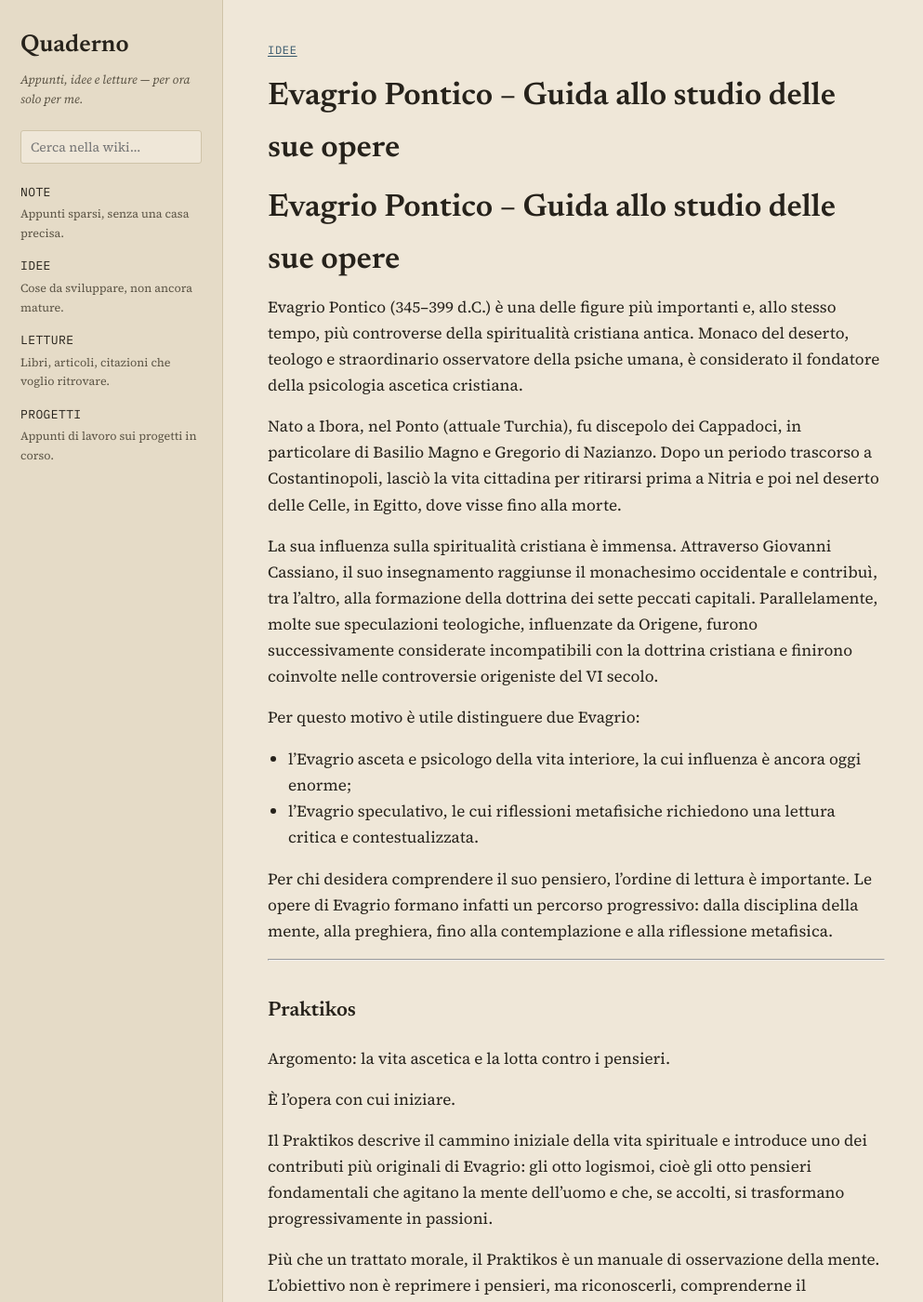
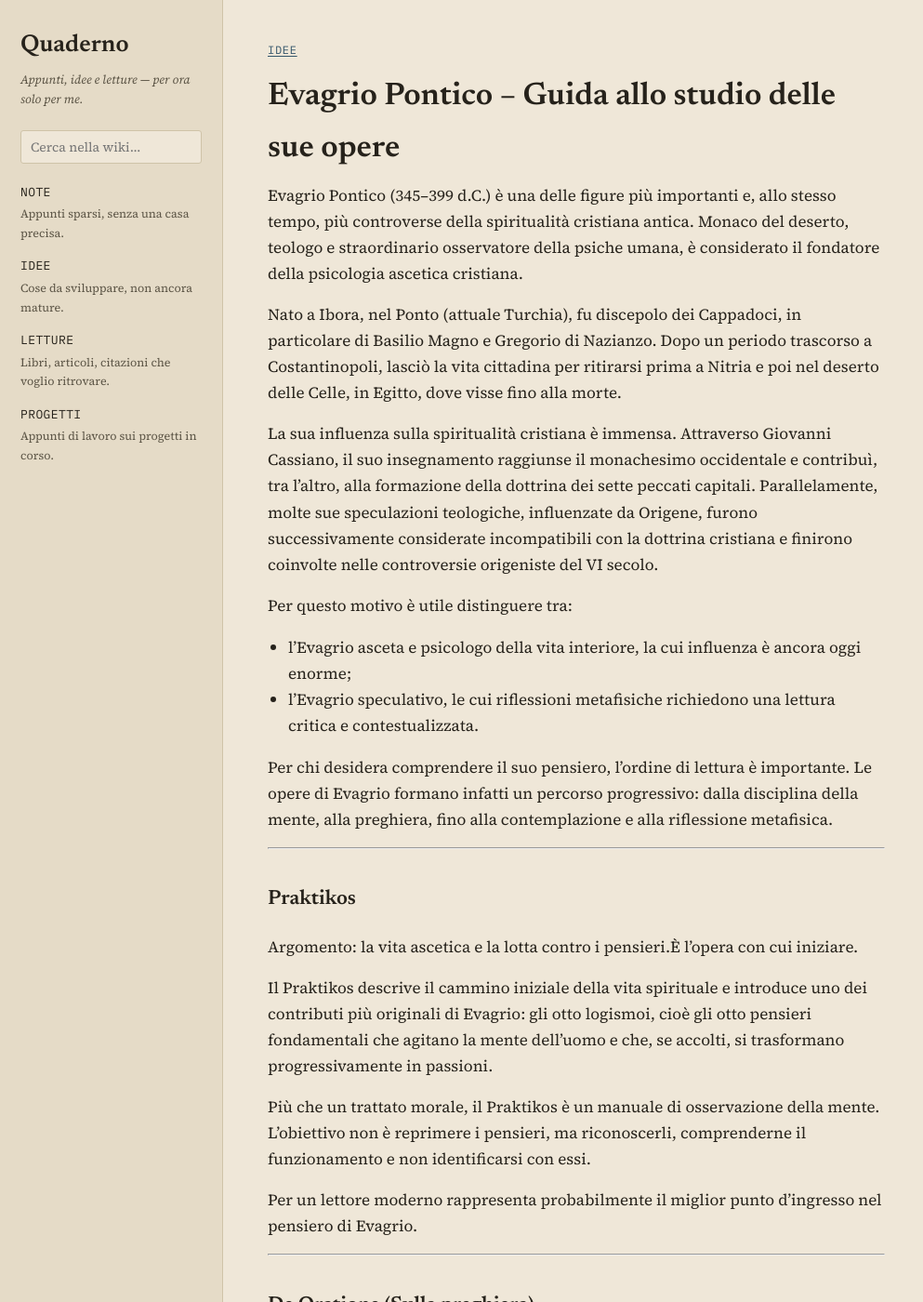
Before and after one commit to Vicknopf11/filoclastos-wiki, a Jekyll site: the page built from idee/evagrio-pontico.md, in a window 1280 px wide and 1400 px high. Shown: the whole window at 93% size, without its empty margins (0-993 px from the left). Built offline with Jekyll 4.4.1, drawn with Linux system fonts in a browser that asks for light colours.

Commit message:
Refine introduction and clarify distinction of Evagrio
Removed introductory title and rephrased a section for clarity.

```diff
--- a/idee/evagrio-pontico.md
+++ b/idee/evagrio-pontico.md
@@ -3,8 +3,6 @@ title: "Evagrio Pontico – Guida allo studio delle sue opere"
 categoria: idee
 sommario: "Introduzione alla lettura delle opere di Evagrio Pontico"
 ---
-
-# Evagrio Pontico – Guida allo studio delle sue opere
 
 Evagrio Pontico (345–399 d.C.) è una delle figure più importanti e, allo stesso tempo, più controverse della spiritualità cristiana antica.
 Monaco del deserto, teologo e straordinario osservatore della psiche umana, è considerato il fondatore della psicologia ascetica cristiana.
@@ -15,7 +13,7 @@ Dopo un periodo trascorso a Costantinopoli, lasciò la vita cittadina per ritira
 La sua influenza sulla spiritualità cristiana è immensa. Attraverso Giovanni Cassiano, il suo insegnamento raggiunse il monachesimo occidentale e contribuì, tra l’altro, alla formazione della dottrina dei sette peccati capitali.
 Parallelamente, molte sue speculazioni teologiche, influenzate da Origene, furono successivamente considerate incompatibili con la dottrina cristiana e finirono coinvolte nelle controversie origeniste del VI secolo.
 
-Per questo motivo è utile distinguere due Evagrio:
+Per questo motivo è utile distinguere tra:
 
 * l’Evagrio asceta e psicologo della vita interiore, la cui influenza è ancora oggi enorme;
 * l’Evagrio speculativo, le cui riflessioni metafisiche richiedono una lettura critica e contestualizzata.
@@ -27,9 +25,7 @@ Le opere di Evagrio formano infatti un percorso progressivo: dalla disciplina de
 
 ## Praktikos
 
-Argomento: la vita ascetica e la lotta contro i pensieri.
-
-È l’opera con cui iniziare.
+Argomento: la vita ascetica e la lotta contro i pensieri.È l’opera con cui iniziare.
 
 Il Praktikos descrive il cammino iniziale della vita spirituale e introduce uno dei contributi più originali di Evagrio: gli otto logismoi, cioè gli otto pensieri fondamentali che agitano la mente dell’uomo e che, se accolti, si trasformano progressivamente in passioni.
 
```
